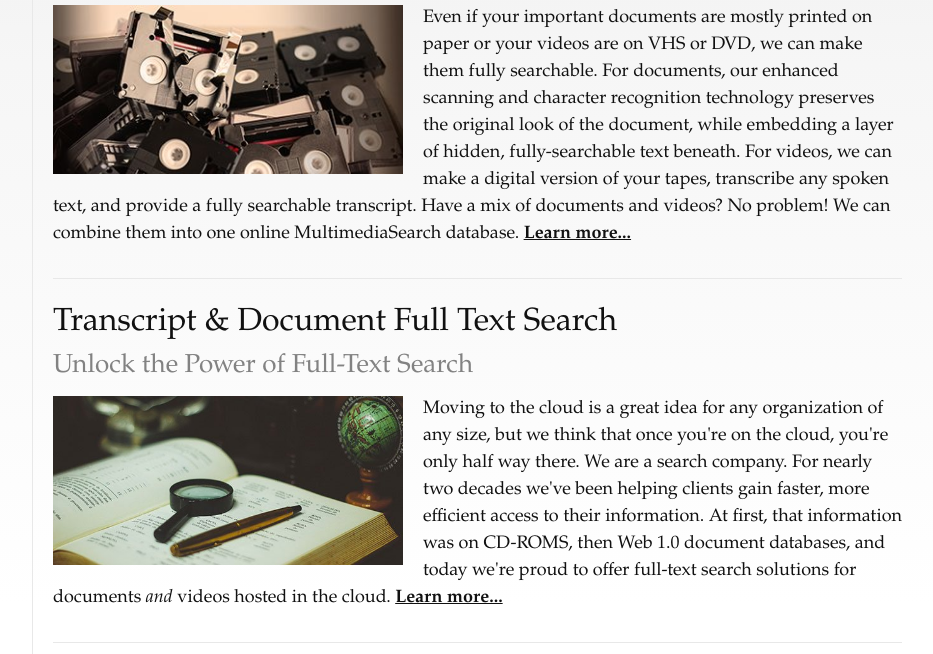
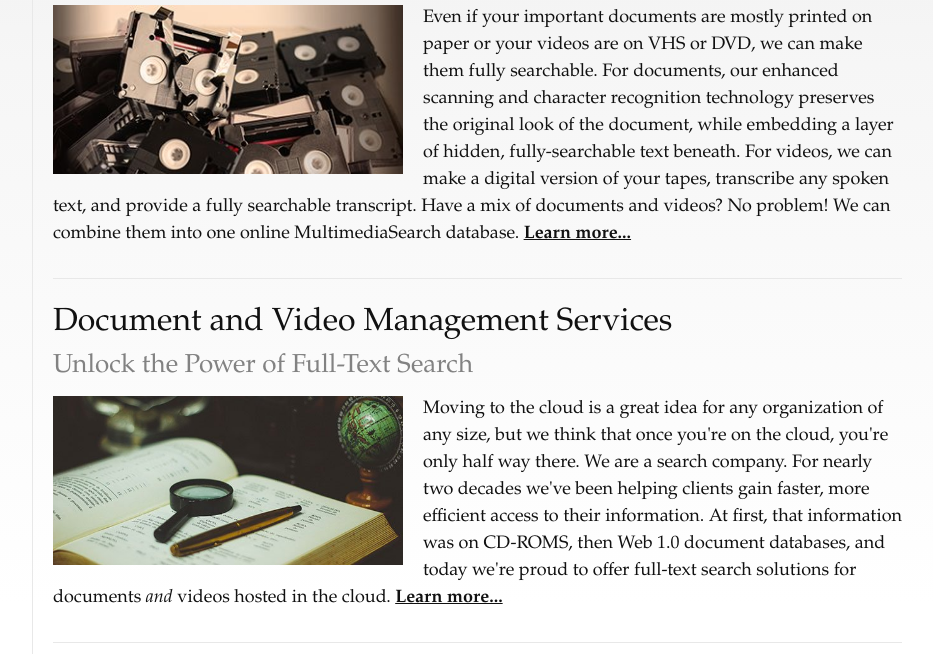
Before and after one commit to microsearch/microsearch.github.io, a Jekyll site: the page built from projects.md, in a window 1280 px wide and 900 px high, cut to the strip 246-900 px from the top of the window. Shown: the whole strip, without its empty margins (280-1213 px from the left). Built offline with Jekyll 4.4.1, drawn with Linux system fonts in a browser that asks for light colours.

Commit message:
more fixes

```diff
--- a/projects.md
+++ b/projects.md
@@ -19,8 +19,8 @@ pagebox1text: Even if your important documents are mostly printed on paper or yo
   and provide a fully searchable transcript. Have a mix of documents and videos? No
   problem! We can combine them into one online MultimediaSearch database. <a href="/services/video-document-conversion/">Learn
   more...</a>
-pagebox2link: search/
-pagebox2head: Transcript &amp; Document Full Text Search
+pagebox2link: document-management-services-video-management-services/
+pagebox2head: Document and Video Management Services
 pagebox2subhead: Unlock the Power of Full-Text Search
 pagebox2img: search.jpg
 pagebox2text: Moving to the cloud is a great idea for any organization of any size,
```
Also changed, not shown: services/search.md (+1 -1 lines).
